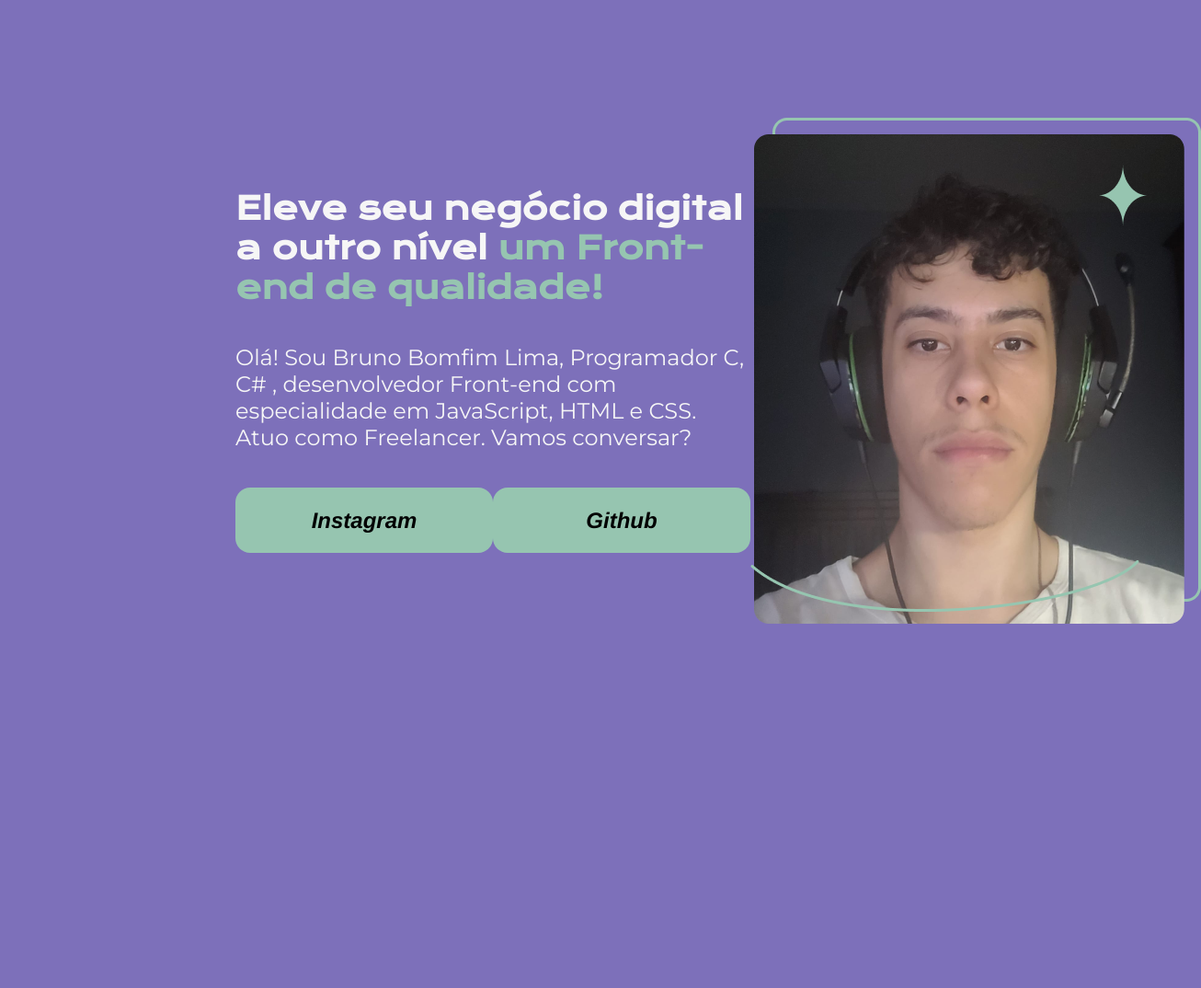
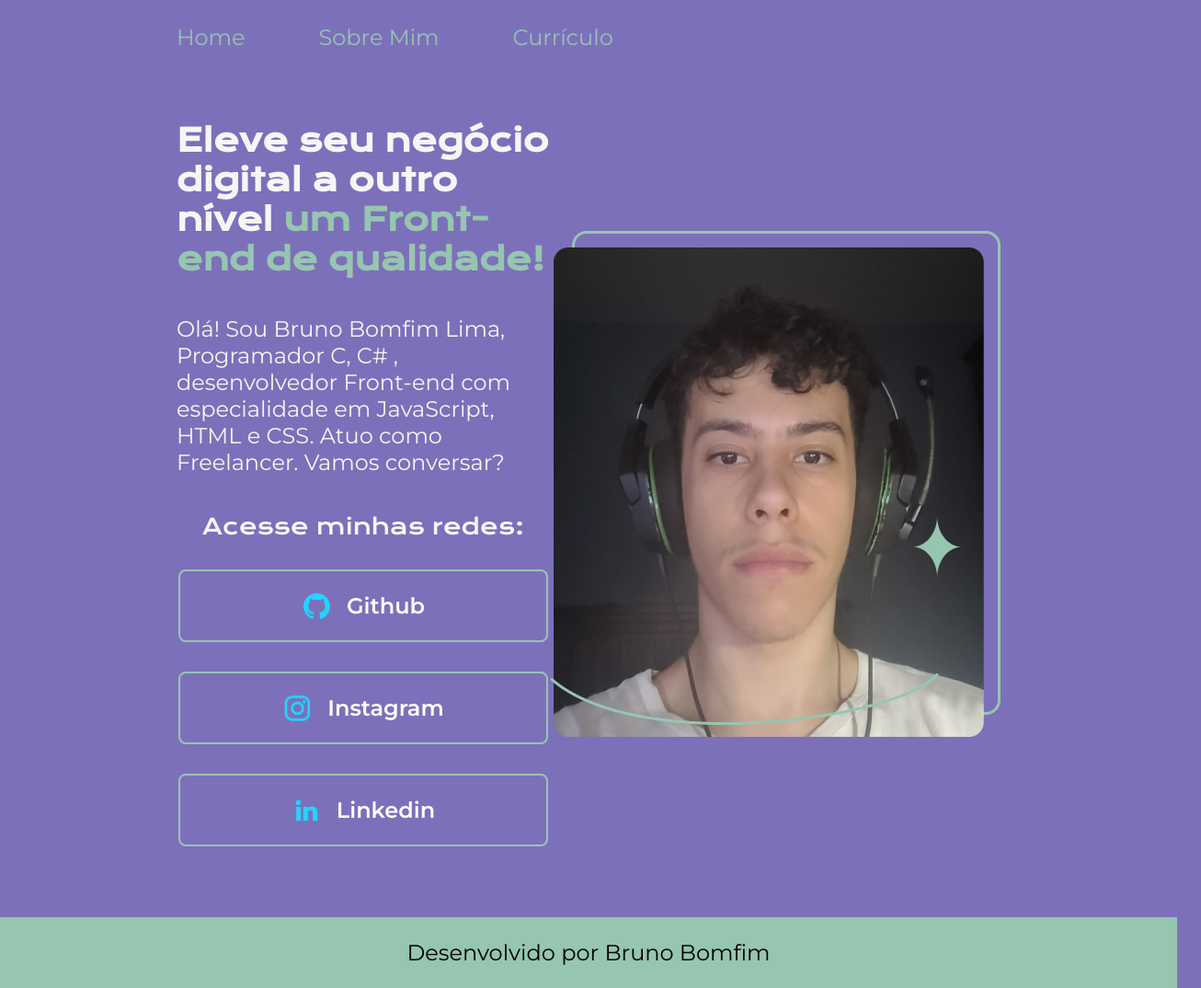
Before and after one commit to Bruno23111/Portfolio, a plain HTML site: page index.html in a window 1280 px wide. Shown: the whole page at 92% size, 1306 px wide, since content can reach past the window. Before the commit the page ends 928 px from the top, so only its background shows below. Drawn offline with nearby package versions, Linux system fonts and the light colour scheme.

Commit message:
newpages
Mudanca no layout principal, novos botoes, footer e header

```diff
--- a/index.html
+++ b/index.html
@@ -1,28 +1,43 @@
 <!DOCTYPE html>
 <html lang="pt-br">
 <head>
-    <link rel="stylesheet" href="style.css">
+    <link rel="stylesheet" href="./styles/style.css">
     <meta charset="UTF-8">
+    <meta http-equiv="X-UA-Compatible" content="IE=edge">
     <meta name="viewport" content="width=device-width, initial-scale=1.0">
     <title>Portfolio</title>
 </head>
 <body>
-    <header></header>
+    <header class="cabecalho">
+        <nav class="cabecalho__menu">
+            <a class="cabecalho__menu__link" href="index.html">Home</a>
+            <a class="cabecalho__menu__link" href="about.html">Sobre Mim</a>
+            <a class="cabecalho__menu__link" href="curriculo.html">Currículo</a>
+        </nav>
+    </header>
     <main class="apresentacao">
         <section class="apresentacao__conteudo">
             <h1 class="apresentacao__conteudo__titulo">Eleve seu negócio digital a outro nível <strong class="titulo-forte">um Front-end de qualidade!</strong></h1>
             <p class="apresentacao__conteudo__paragrafo">Olá! Sou Bruno Bomfim Lima, Programador C, C# , desenvolvedor Front-end com
             especialidade em JavaScript, HTML e CSS. Atuo como Freelancer. Vamos conversar?</p>
             <div class="apresentacao__links">
-                <a class="apresentacao__links__link" href="https://Instagram.com//brunobomfimlima">Instagram</a>
-                <a class="apresentacao__links__link" href="https://Github.com//Bruno23111">Github</a>
+                <h2 class="apresentacao__links__subtitulo">Acesse minhas redes:</h2>
+                <a class="apresentacao__links__link" href="https://Github.com//Bruno23111">
+                    <img src="./assets/github.png" alt="icone do github">
+                    Github</a>
+                <a class="apresentacao__links__link" href="https://Instagram.com//brunobomfimlima">
+                    <img src="./assets/instagram.png" alt="icone do instagram">
+                    Instagram</a>
+                    <a class="apresentacao__links__link" href="https://www.linkedin.com/in/bruno-bomfim-lima-5a36b127b/">
+                    <img src="./assets/linkedin.png" alt="icone do linkedin">
+                    Linkedin</a>
             </div>
 
         </section>
-
-        <img src="img/imagem.png" alt="imagem do Bruno Bomfim programando">
-
+        <img src="./assets/imagem.png" alt="imagem do Bruno Bomfim programando">
     </main>
-    <footer></footer>
+    <footer class="rodape">
+        <p>Desenvolvido por Bruno Bomfim</p>
+    </footer>
 </body>
 </html>
--- /dev/null
+++ b/styles/style.css
@@ -0,0 +1,130 @@
+@import url('https://fonts.googleapis.com/css2?family=Krona+One&family=Montserrat:ital,wght@0,100..900;1,100..900&display=swap');
+
+*{
+    margin: 0;
+    padding: 0;
+}
+
+body{
+    /*height: 100vh;*/
+    box-sizing: border-box;
+    background-color: #7D70BA;
+    color: #F6F6F6;
+}
+
+.cabecalho{
+    padding: 2% 0% 0px 15%;
+}
+.cabecalho__menu{
+    display: flex;
+    gap: 80px;
+}
+.cabecalho__menu__link{
+    color: #96C5B0;
+    font-family: "Montserrat", sans-serif;
+    font-size: 24px;
+    font-weight: 600px;
+    text-decoration: none;
+}
+
+.apresentacao{
+    padding: 6% 15%;
+    display: flex;
+    align-items: center;
+    justify-content: space-between;
+}
+
+.apresentacao__conteudo {
+    width: 615px;
+    display: flex;
+    flex-direction: column;
+    gap: 40px;
+}
+
+.apresentacao__conteudo__titulo{
+    font-size: 34px;
+    font-family: "Krona One", sans-serif;
+}
+
+.titulo-forte{
+    color: #96C5B0;
+}
+
+.apresentacao__conteudo__paragrafo{
+    font-size: 24px;
+    font-family: "Montserrat", sans-serif;
+}
+
+.apresentacao__links{
+    display: flex;
+    justify-content: space-between;
+    flex-direction: column;
+    align-items: center;
+    gap: 32px;
+}
+
+.apresentacao__links__subtitulo{
+    font-family: "Krona One", sans-serif;
+    font-weight: 400;
+    font-size: 24px;
+}
+
+.apresentacao__links__link{
+    display: flex;
+    align-items: center;
+    justify-content: center;
+    gap: 16px;
+    border: 2px solid #96C5B0;
+    width: 378px;
+    border-radius: 8px;
+    text-align: center;
+    font-size: 24px;
+    padding: 21.5px 10px;
+    text-decoration: none;
+    color: white;
+    font-family: "Montserrat", sans-serif;
+    font-weight: 600;
+    font-style: bold;
+}
+
+.apresentacao__links__link:hover{
+    background-color: #272727;
+}
+
+.titulo-forte:hover{
+    background-color: white;
+    font-style: italic;
+    color: #7D70BA;
+}
+
+.rodape{
+    color: black;
+    background-color: #96C5B0;
+    text-align: center;
+    padding: 24px;
+    font-family: "Montserrat", sans-serif;
+    font-size: 24px;
+    font-weight: 400px;
+}
+
+.apresentacao-curriculo{
+    display: flex;
+    justify-content: center;
+    padding-top: 5%;
+    padding-bottom: 5%;
+}
+
+.apresentacao__conteudo__formacao{
+    font-size: 30px;
+    font-family: "Krona One", sans-serif;
+}
+
+.apresentacao__conteudo__local{
+    font-family: "Krona One", sans-serif;
+    font-size: 22px;
+}
+
+.apresentacao__conteudo__curriculo{
+    font-family: "Montserrat", sans-serif;
+    font-size: 16px;
+}
```
Also changed, not shown: about.html (added, +24 -0 lines), curriculo.html (added, +56 -0 lines), assets/alura.png (added), assets/github.png (added), assets/imagem.png (added), assets/instagram.png (added), assets/jogomemoria.jpg (added), assets/linkedin.png (added), assets/pacman.jpg (added), assets/sinpro-bauru.jpg (added), assets/twitch.png (added), assets/twitter-novo.png (added), assets/twitter.png (added), 1 other file.
